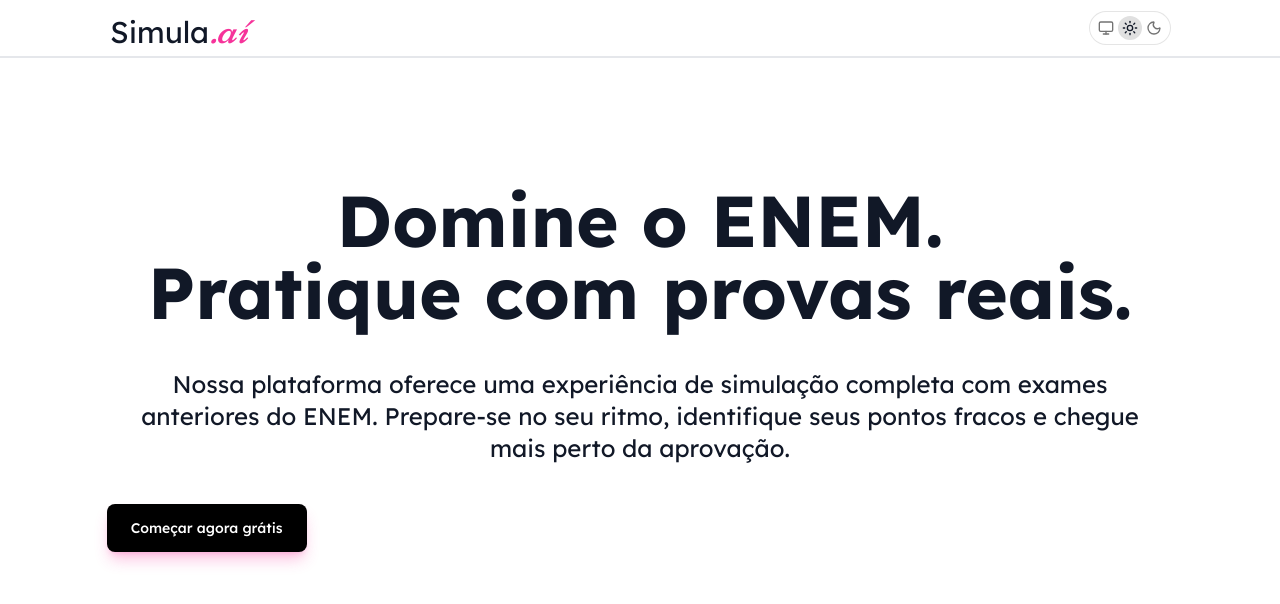
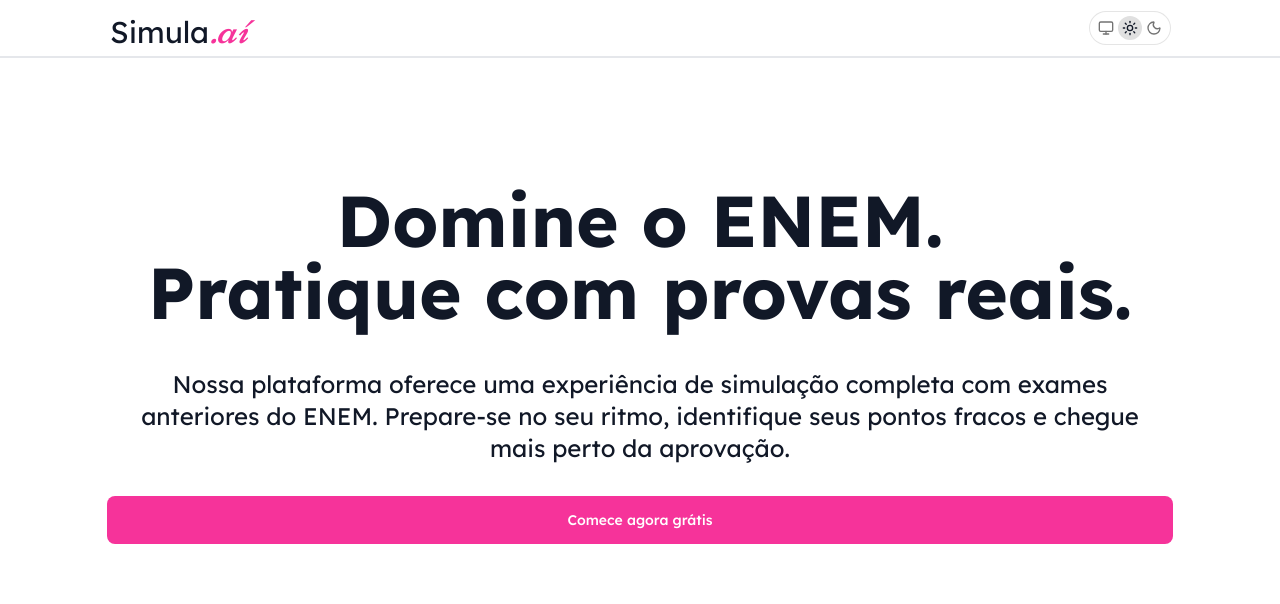
Before and after one commit to GuiRamos7/simula.ai, a Next.js app: page / in a window 1280 px wide. Shown: the top 604 px of the page. Built offline with nearby package versions, Linux system fonts and the light colour scheme.

Commit message:
fixing home

```diff
--- a/app/page.tsx
+++ b/app/page.tsx
@@ -7,7 +7,7 @@ export default function Home() {
   return (
     <div className="h-screen w-screen">
       <main className="mx-auto mt-8 w-5/6 sm:mt-12 md:mt-20 lg:mt-40">
-        <h1 className="text-foreground block text-center text-4xl font-bold sm:pt-9 sm:text-5xl md:pt-6 md:text-6xl lg:text-7xl">
+        <h1 className="text-foreground block flex flex-col items-center text-center text-4xl font-bold sm:pt-9 sm:text-5xl md:pt-6 md:text-6xl lg:text-7xl">
           Domine o ENEM. <br /> Pratique com provas reais.
         </h1>
         <p className="m-auto mt-10 text-center text-2xl md:w-full lg:w-5xl">
@@ -15,11 +15,14 @@ export default function Home() {
           exames anteriores do ENEM. Prepare-se no seu ritmo, identifique seus
           pontos fracos e chegue mais perto da aprovação.
         </p>
-        <Link href="/settings">
-          <Button className="mx-auto my-10 flex h-12 min-w-[84px] cursor-pointer items-center justify-center overflow-hidden rounded-lg bg-pink-500 px-6 text-base font-bold text-white shadow-lg shadow-pink-500/30 transition-all hover:scale-105 hover:bg-pink-600 hover:shadow-xl hover:shadow-pink-500/40 focus:ring-4 focus:ring-pink-500/50 focus:outline-none">
-            Começar agora grátis
-          </Button>
-        </Link>
+          <Link href="/settings">
+            <Button
+              variant="pink"
+              className="focus:ring-primary/50 mt-8 flex h-12 w-full min-w-[84px] cursor-pointer text-base font-bold"
+            >
+              Comece agora grátis
+            </Button>
+          </Link>
       </main>
     </div>
   );
```
